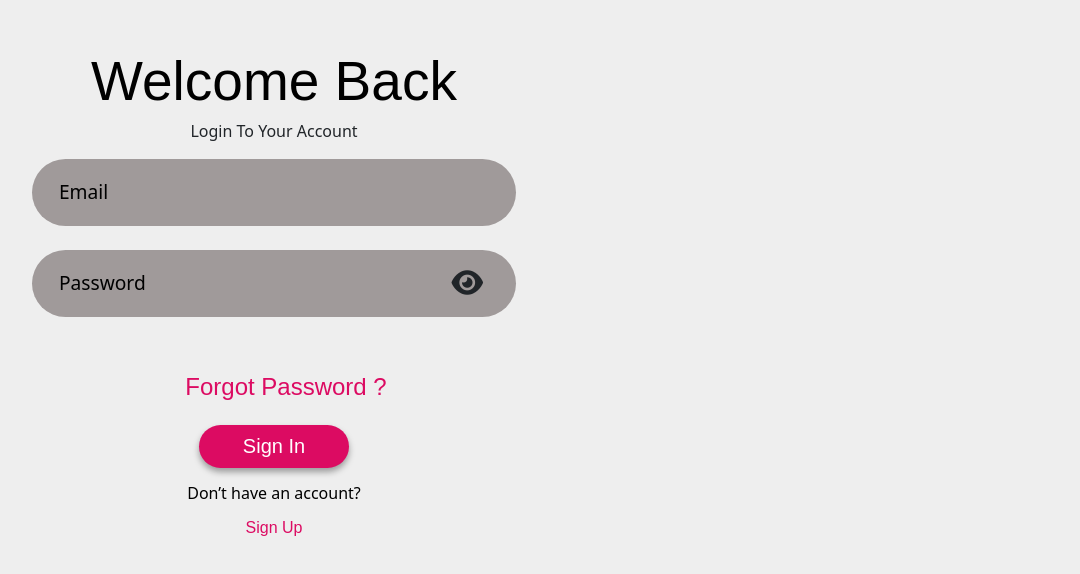
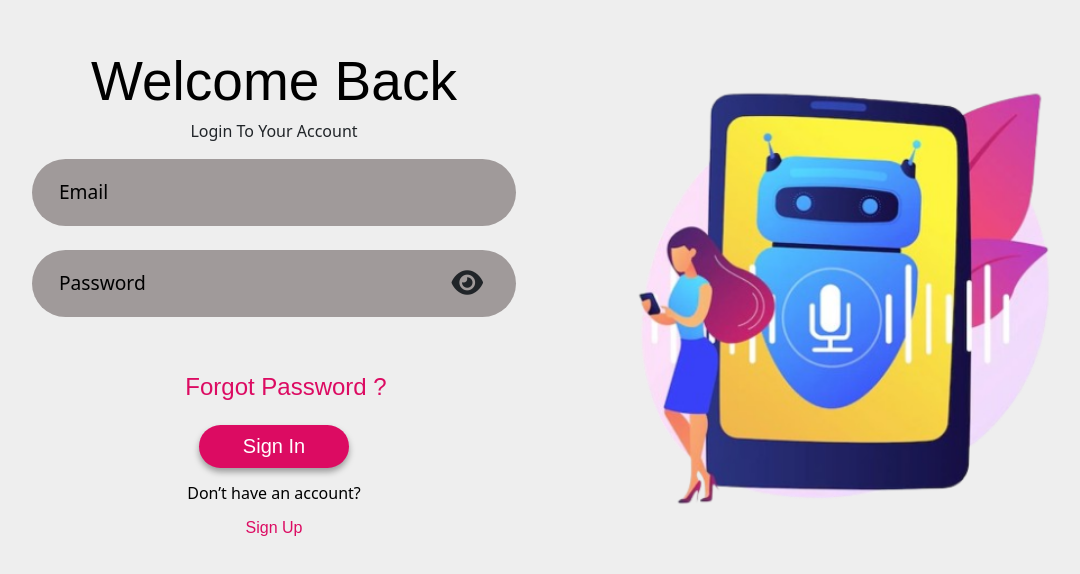
Before and after one commit to ZiadAhmed92/speechFrontend, a React (Vite) app: page /login in a window 1280 px wide. Shown: the part 102-676 px from the top of the page, without its empty margins (81-1161 px from the left). Built offline with nearby package versions, Linux system fonts and the light colour scheme; a web font is replaced by a local one.

Commit message:
testNewImage

```diff
--- a/src/Components/Auth/Login.jsx
+++ b/src/Components/Auth/Login.jsx
@@ -1,5 +1,5 @@
 import { Link, useNavigate } from "react-router-dom";
-
+import img from "../../image/signIn.png"
 import "./Auth.css";
 import axios from "axios";
 import joi from "joi";
@@ -152,9 +152,9 @@ const Login = () => {
                         </form>
                     </div>
                 </div>
-                {/* <div className="col-md-6 img-parent">
-                    <img src={im} className="img-login w-100" />
-                </div> */}
+                <div className="col-md-6 img-parent">
+                    <img src={img} className="img-login w-100" />
+                </div>
             </div>
         </div>
     );
--- a/src/Components/Auth/Register.jsx
+++ b/src/Components/Auth/Register.jsx
@@ -1,5 +1,5 @@
 import { Link } from "react-router-dom";
-
+import img from "../../image/signIn.png"
 import { useNavigate } from "react-router-dom";
 import img1 from "../../image/user.png"
 import "./Auth.css";
@@ -307,7 +307,7 @@ const Register = () => {
 
                 </div>
                 <div className="col-md-6 img-parent ">
-                    <img src={img1} className="img-login " />
+                    <img src={img} className="img-login " />
                 </div>
             </div>
         </div>
```
Also changed, not shown: src/image/signIn.png.
